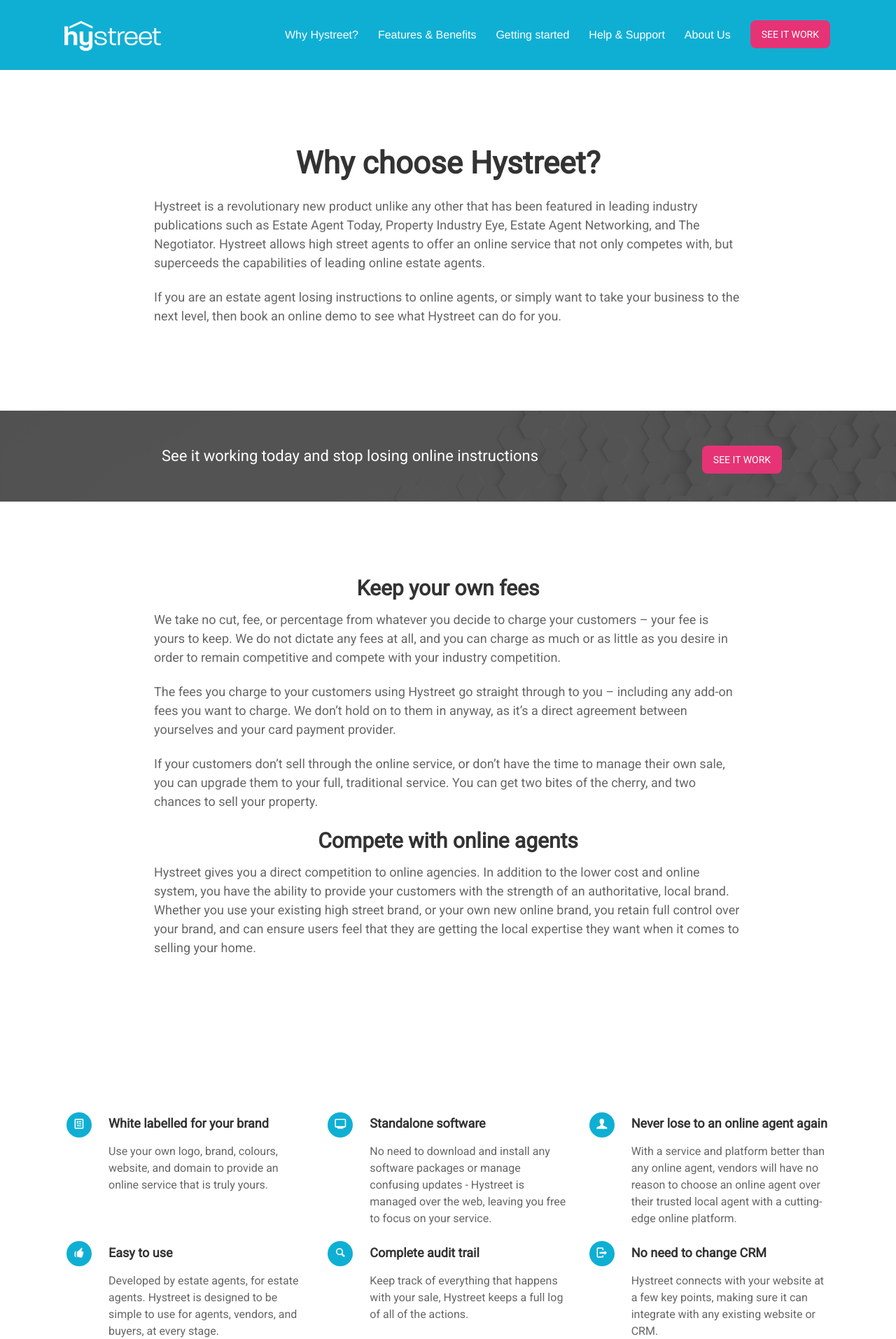
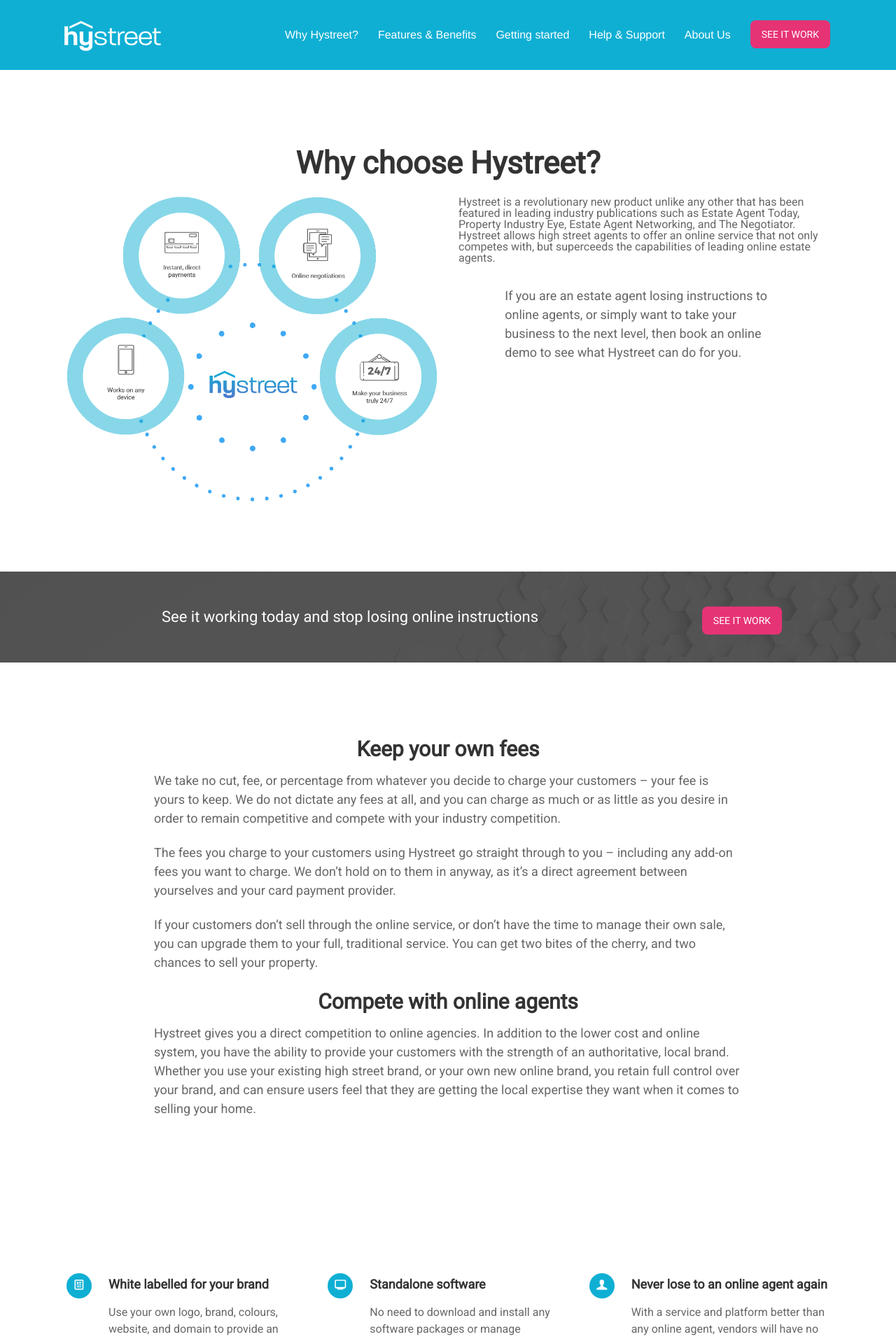
Before and after one commit to hystreet/hystreet.github.io, a Jekyll site: the page built from why-hystreet/index.html, in a window 1280 px wide. Shown: the top 1914 px of the page at 70% size. Built offline with Jekyll 4.4.1, drawn with Linux system fonts in a browser that asks for light colours; some web fonts are replaced; a script that is not in the unit is left out.

Commit message:
Update index.html

```diff
--- a/why-hystreet/index.html
+++ b/why-hystreet/index.html
@@ -49,12 +49,18 @@
   <div class='row'>
     <div class='special-title centered-text'>
       <h1>Why choose Hystreet?</h1>
+      <div class="large-6 columns left">
+      <img src="/images/WH-content%20image.png">
+      </div>
+
+      <div class="large-6 columns right"
         <p>
       Hystreet is a revolutionary new product unlike any other that has been featured in leading industry publications such as Estate Agent Today, Property Industry Eye, Estate Agent Networking, and The Negotiator. Hystreet allows high street agents to offer an online service that not only competes with, but superceeds the capabilities of leading online estate agents.
         </p>
         <p>
           If you are an estate agent losing instructions to online agents, or simply want to take your business to the next level, then book an online demo to see what Hystreet can do for you.
         </p>
+      </div>
         </div>
       </div>
       </div>
```
Lines whose indentation alone changed are shown as unchanged.
